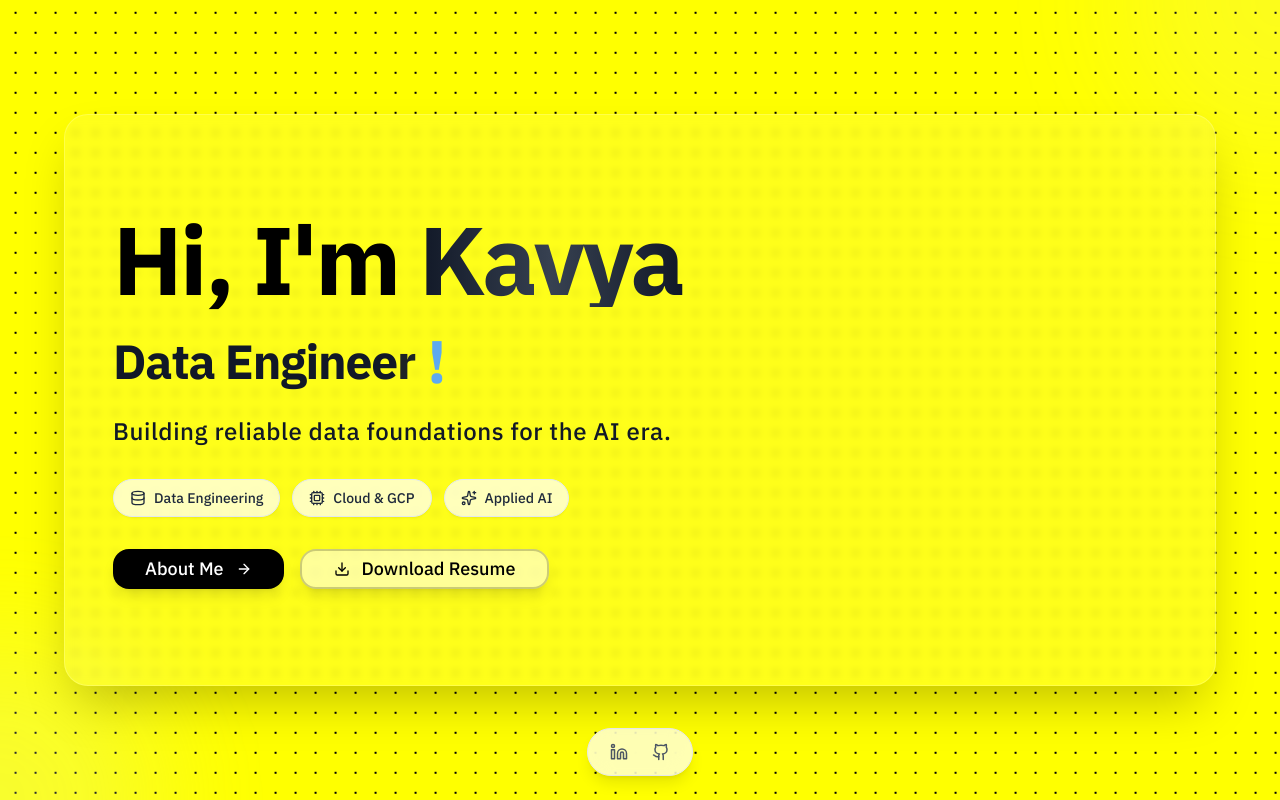
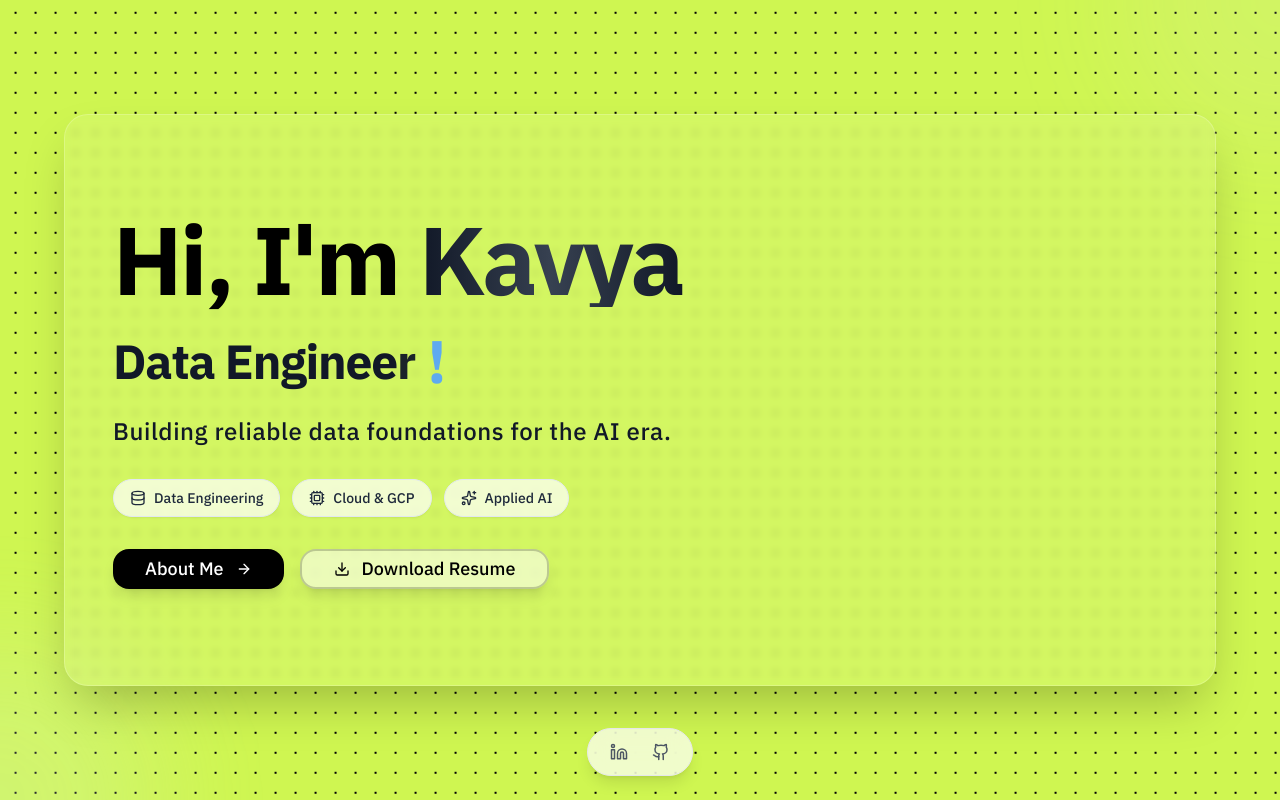
Before and after one commit to kavya-yeluguri/kavya-yeluguri.github.io, a React (Vite) app: page / in a window 1280 px wide. Shown: the top 800 px of the page. Built offline with nearby package versions, Linux system fonts and the light colour scheme.

Commit message:
style: updated theme to electric lime green background

```diff
--- a/src/index.css
+++ b/src/index.css
@@ -13,12 +13,7 @@
   }
 
   :root {
-
-    /* --background: 74 90% 64%;
-    --foreground: 0 0 0;
-    --card: 255 255 255;
-    --card-foreground: 0 0 0; */
-    --background: 255 255 255;
+    --background: 74 90% 64%;
     --foreground: 0 0 0;
     --card: 255 255 255;
     --card-foreground: 0 0 0;
```
